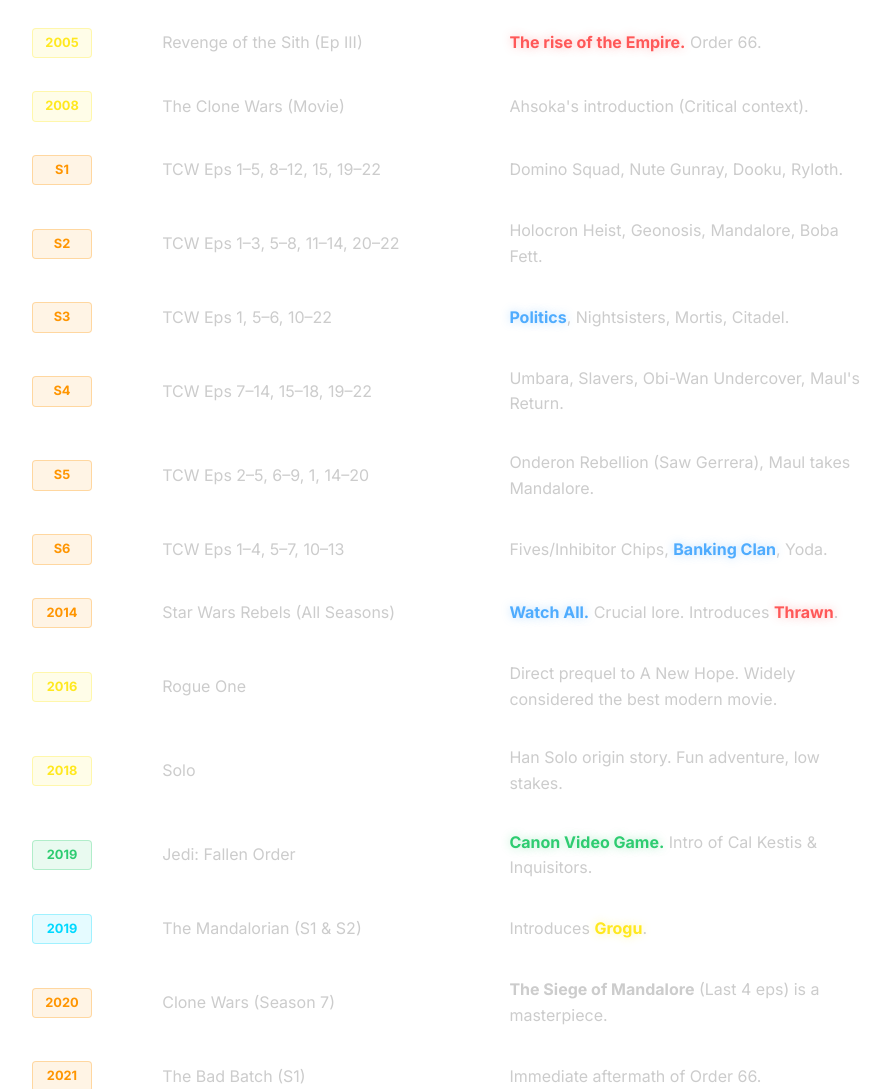
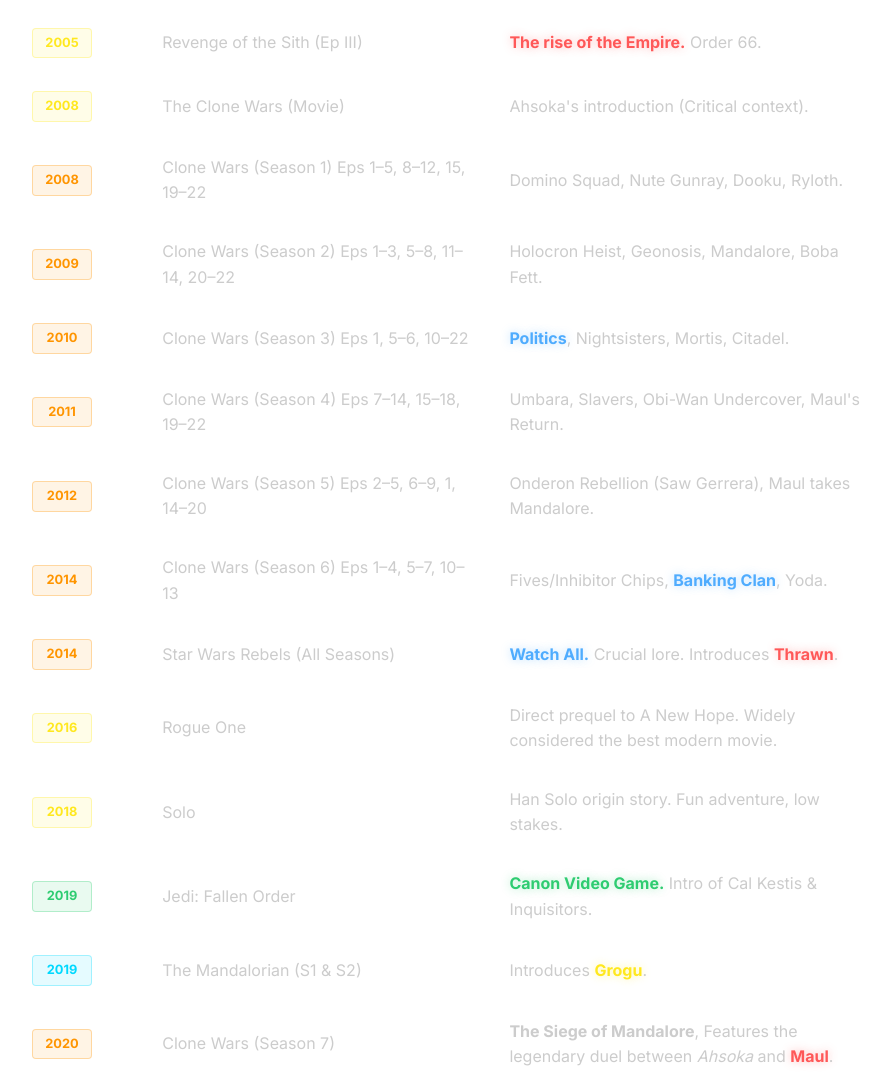
Before and after one commit to lohith-o4/star-wars-watchlist, a plain HTML site: page index.html in a window 1280 px wide. Shown: the part 860-1949 px from the top of the page, without its empty margins (194-1084 px from the left). Drawn offline with Linux system fonts and the light colour scheme.

Commit message:
Update index.html

```diff
--- a/index.html
+++ b/index.html
@@ -269,33 +269,33 @@
                         <td>Ahsoka's introduction (Critical context).</td>
                     </tr>
                     <tr>
-                        <td><span class="badge badge-anim">S1</span></td>
-                        <td>TCW Eps 1–5, 8–12, 15, 19–22</td>
+                        <td><span class="badge badge-anim">2008</span></td>
+                        <td>Clone Wars (Season 1) Eps 1–5, 8–12, 15, 19–22</td>
                         <td>Domino Squad, Nute Gunray, Dooku, Ryloth.</td>
                     </tr>
                     <tr>
-                        <td><span class="badge badge-anim">S2</span></td>
-                        <td>TCW Eps 1–3, 5–8, 11–14, 20–22</td>
+                        <td><span class="badge badge-anim">2009</span></td>
+                        <td>Clone Wars (Season 2) Eps 1–3, 5–8, 11–14, 20–22</td>
                         <td>Holocron Heist, Geonosis, Mandalore, Boba Fett.</td>
                     </tr>
                     <tr>
-                        <td><span class="badge badge-anim">S3</span></td>
-                        <td>TCW Eps 1, 5–6, 10–22</td>
+                        <td><span class="badge badge-anim">2010</span></td>
+                        <td>Clone Wars (Season 3) Eps 1, 5–6, 10–22</td>
                         <td><span class="text-blue">Politics</span>, Nightsisters, Mortis, Citadel.</td>
                     </tr>
                     <tr>
-                        <td><span class="badge badge-anim">S4</span></td>
-                        <td>TCW Eps 7–14, 15–18, 19–22</td>
+                        <td><span class="badge badge-anim">2011</span></td>
+                        <td>Clone Wars (Season 4) Eps 7–14, 15–18, 19–22</td>
                         <td>Umbara, Slavers, Obi-Wan Undercover, Maul's Return.</td>
                     </tr>
                     <tr>
-                        <td><span class="badge badge-anim">S5</span></td>
-                        <td>TCW Eps 2–5, 6–9, 1, 14–20</td>
+                        <td><span class="badge badge-anim">2012</span></td>
+                        <td>Clone Wars (Season 5) Eps 2–5, 6–9, 1, 14–20</td>
                         <td>Onderon Rebellion (Saw Gerrera), Maul takes Mandalore.</td>
                     </tr>
                     <tr>
-                        <td><span class="badge badge-anim">S6</span></td>
-                        <td>TCW Eps 1–4, 5–7, 10–13</td>
+                        <td><span class="badge badge-anim">2014</span></td>
+                        <td>Clone Wars (Season 6) Eps 1–4, 5–7, 10–13</td>
                         <td>Fives/Inhibitor Chips, <span class="text-blue">Banking Clan</span>, Yoda.</td>
                     </tr>
 
@@ -328,7 +328,7 @@
                     <tr>
                         <td><span class="badge badge-anim">2020</span></td>
                         <td>Clone Wars (Season 7)</td>
-                        <td><strong>The Siege of Mandalore</strong> (Last 4 eps) is a masterpiece.</td>
+                        <td><strong>The Siege of Mandalore</strong>, Features the legendary duel between <em>Ahsoka</em> and <span class="text-red">Maul</span>.</td>
                     </tr>
                     <tr>
                         <td><span class="badge badge-anim">2021</span></td>
@@ -338,7 +338,7 @@
                     <tr>
                         <td><span class="badge badge-live">2021</span></td>
                         <td>Book of Boba Fett</td>
-                        <td><span class="text-red">Only Eps 5, 6, 7</span> (Required for Mando S3).</td>
+                        <td><span class="text-red">(Required for Mando S3)</span></td>
                     </tr>
                     <tr>
                         <td><span class="badge badge-live">2022</span></td>
```
